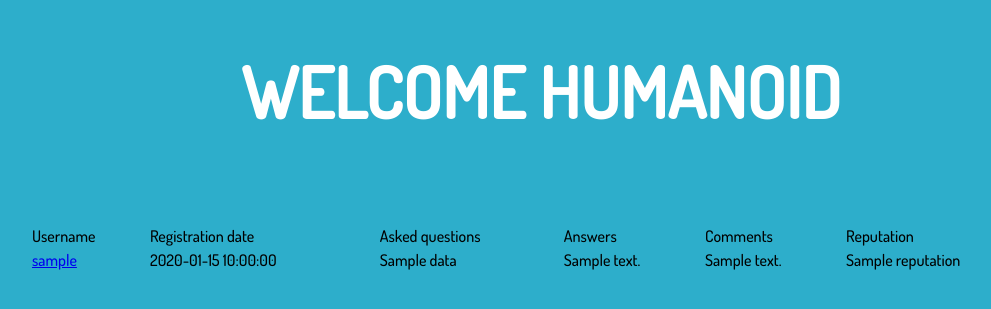
After one commit to keresztenymarcell/webdoctor, a Flask app: template templates/users.html in a window 1280 px wide. The commit adds this page. Shown: the top 309 px of the page, without its empty margins (99-1090 px from the left). Run offline with Flask 2, Linux system fonts and the light colour scheme; the template is opened without the code that fills it: most values are stand-ins (such as "Sample title", 1, 10 or a date in 2020); some libraries are stand-ins or nearby versions.

Commit message:
Create profile.html, users.html and started to implement bind to informations

```diff
--- a/data_handler.py
+++ b/data_handler.py
@@ -396,3 +396,36 @@ def get_user_password(cursor, user_info):
             """
     cursor.execute(query, {'user_email': user_info['email']})
     return cursor.fetchone()
+
+
+@connection.connection_handler
+def get_user_data(cursor):
+    query = """
+            SELECT user_name, registration_date,
+            (SELECT COUNT(question.user_id) FROM question WHERE question.user_id = users.id),
+            (SELECT COUNT(answer.user_id) FROM answer WHERE answer.user_id = users.id),
+            reputation
+            FROM users
+            ORDER by registration_date ASC
+            """
+    cursor.execute(query)
+    return cursor.fetchall()
+
+
+@connection.connection_handler
+def add_new_information_by_user(cursor, table, user_id, information):
+    cursor.execute = f"""
+                INSERT INTO {table} (user_id)
+                VALUES({user_id}),
+                WHERE id = {information['id']}),
+                 {'id':information['id']})
+                """
+
+@connection.connection_handler
+def get_user_id_by_mail(cursor, email):
+    query = """
+            SELECT id FROM users
+            WHERE email = %(email)s
+            """
+    cursor.execute(query, {'email': email})
+    return cursor.fetchone()
--- a/server.py
+++ b/server.py
@@ -16,7 +16,22 @@ app.secret_key = b'_akJFh3sjfjbhsdjb/'
 @app.route("/")
 def main_page():
     question_data = data_handler.get_last_five_questions_by_time()
+    if session['logged_in']:
+        user_id = session['user_id']
+        return render_template("index.html", questions=question_data, user_id=user_id)
     return render_template("index.html", questions=question_data)
+
+
+@app.route("/users")
+def list_users():
+    user_details = data_handler.get_user_data()
+    return render_template("users.html", user_details=user_details)
+
+
+@app.route("/user/<user_id>")
+def profile_page(user_id):
+    details = data_handler.get_data_by_id('users', user_id)
+    return render_template("profile.html", details=details)
 
 
 @app.route("/list")
@@ -179,9 +194,6 @@ def edit_comment(comment_id):
     return render_template("edit_comment.html", comment=comment)
 
 
-
-
-
 @app.route("/comment/<comment_id>/delete")
 def delete_comment(comment_id):
     comment = data_handler.get_data_by_id('comment', comment_id)
@@ -273,10 +285,16 @@ def login():
         is_new_user = data_handler.check_if_new_user(user_info['email'])
         if is_new_user:
             return redirect(url_for('registration_page'))
-        hashed_user_password = data_handler.get_user_password(user_info)
+        hashed_user_password = data_handler.get_user_password(user_info)['password']
         if data_handler.verify_password(user_info['psw'], hashed_user_password):
-            session['username'] = user_info['email']
-            return redirect(url_for('index'))
+            session['mail'] = user_info['email']
+            user_id = data_handler.get_user_id_by_mail(user_info['email'])['id']
+            user_data = data_handler.get_data_by_id('users', user_id)
+            session['username'] = user_data['user_name']
+            session['user_id'] = user_id
+            session['logged_in'] = True
+
+            return redirect(url_for('profile_page', user_id=user_id))
         flash("Invalid login attempt")
         return render_template('login.html')
     return render_template('login.html')
--- a/templates/index.html
+++ b/templates/index.html
@@ -7,6 +7,10 @@
           <a href="{{ url_for('main_page') }}"><button><i class="fa fa-home"></i></button></a>
             <a href="{{ url_for('registration_page') }}">Registration</a>
             <a href="{{ url_for('login') }}">Login</a>
+            {% if session['logged_in'] == True %}
+                <a href="{{ url_for('list_users') }}">User Details</a>
+                <a href="{{ url_for('profile_page') }}">Profile</a>
+            {% endif %}
         <div>
          <form class="search" action="/search" method="get">
             <input type="text" name="q">
--- a/templates/login.html
+++ b/templates/login.html
@@ -5,9 +5,9 @@
       <h1>Please login</h1>
       <br>
       <form action="" method="post">
-        <input type="email" placeholder="Username" name="email" value="{{
+        <input type="email" placeholder="email" name="email" value="{{
           request.form.email }}">
-         <input type="password" placeholder="Password" name="password" value="{{
+         <input type="password" placeholder="Password" name="psw" value="{{
           request.form.password }}">
         <input class="btn btn-default" type="submit" value="Login">
     </form>
--- /dev/null
+++ b/templates/users.html
@@ -0,0 +1,34 @@
+{% extends 'base.html' %}
+{% block title %}Index Page{% endblock %}
+
+{% block content %}
+    {%if session['logged_in'] == True%}
+        <h1>Welcome {{session['email']}}!</h1>
+        <h2>Let's see the question!</h2>
+    {%else%}
+        <h1>WELCOME HUMANOID</h1><br><br>
+    {%endif%}
+
+        <table>
+         <tr>
+            <td>Username</td>
+            <td>Registration date</td>
+            <td>Asked questions</td>
+            <td>Answers</td>
+             <td>Comments</td>
+             <td>Reputation</td>
+        </tr>
+         <tr>
+             {%  for data in user_details %}
+            <td><a href="{{ url_for('profile_page') }}">{{ data.user_name}}</a></td>
+            <td>{{ data.registration_date}}</td>
+            <td>{{ data.asked_questions}}</td>
+            <td>{{ data.answers}}</td>
+             <td>{{ data.comments}}</td>
+             <td>{{ data.reputation}}</td>
+              {% endfor %}
+        </tr>
+        </table>
+
+
+{% endblock %}
```
Also changed, not shown: templates/profile.html (added, +26 -0 lines).
